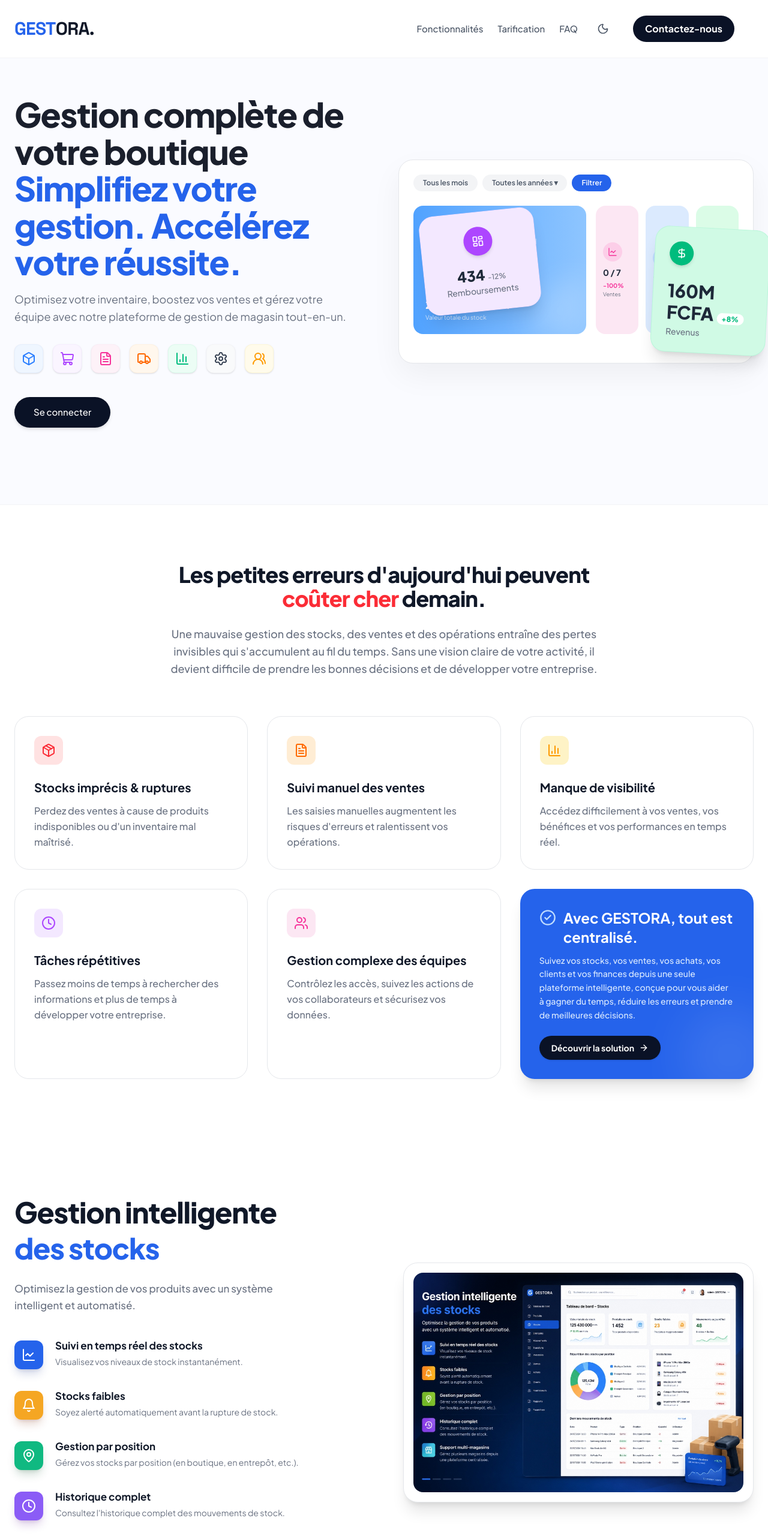
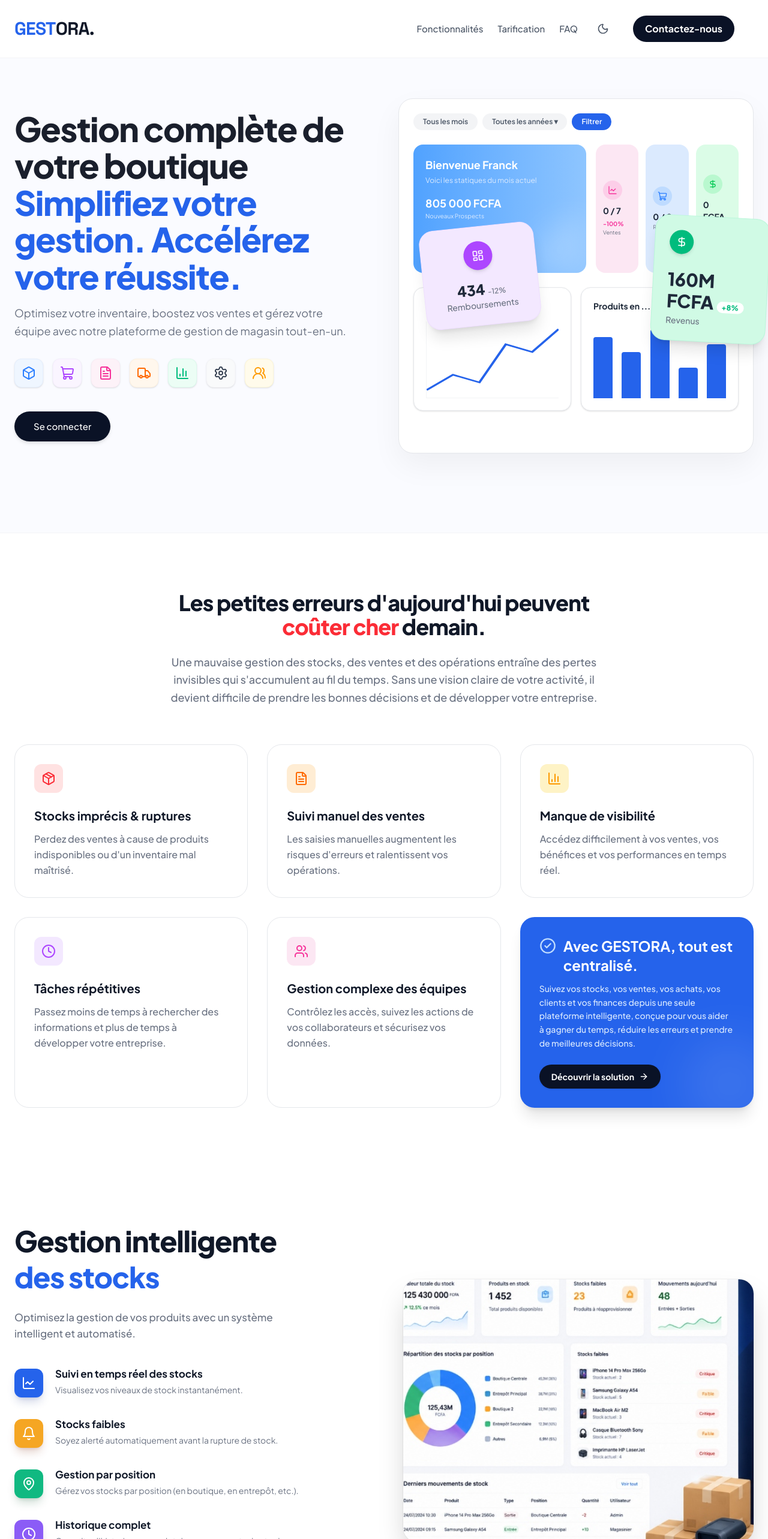
Before and after one commit to senethialy6840-beep/GESTORA, a Next.js app: page / in a window 1280 px wide. Shown: the top 2566 px of the page at 60% size. Built offline with nearby package versions, Linux system fonts and the light colour scheme.

Commit message:
Restore mock dashboard bottom row but hide on mobile

```diff
--- a/app/components/MobileMenu.tsx
+++ b/app/components/MobileMenu.tsx
@@ -3,65 +3,43 @@
 import { useState } from "react";
 import { Menu, X } from "lucide-react";
 import Link from "next/link";
-import { ThemeToggle } from "./ThemeToggle";
 
 export function MobileMenu() {
   const [isOpen, setIsOpen] = useState(false);
 
   return (
-    <div className="lg:hidden ml-4 flex items-center">
+    <div className="lg:hidden ml-4">
       <button
         onClick={() => setIsOpen(!isOpen)}
-        className="p-2 text-gray-600 dark:text-gray-300 hover:text-gray-900 dark:hover:text-white focus:outline-none"
+        className="p-2 text-gray-600 hover:text-gray-900 focus:outline-none"
         aria-label="Toggle menu"
       >
         {isOpen ? <X className="w-6 h-6" /> : <Menu className="w-6 h-6" />}
       </button>
 
       {isOpen && (
-        <div className="absolute top-full left-0 w-full bg-white dark:bg-[#0A1226] border-b border-gray-100 dark:border-slate-800 shadow-xl py-6 px-6 flex flex-col space-y-6 z-50">
-          <div className="flex justify-between items-center">
-            <span className="text-sm font-bold text-gray-500 dark:text-gray-400 uppercase tracking-wider">Menu</span>
-            <ThemeToggle />
-          </div>
-
+        <div className="absolute top-full left-0 w-full bg-white border-b border-gray-100 shadow-xl py-6 px-6 flex flex-col space-y-6 z-50">
           <Link
             href="#fonctionnalites"
             onClick={() => setIsOpen(false)}
-            className="text-lg font-bold text-gray-800 dark:text-gray-200 hover:text-[#2563EB] dark:hover:text-blue-400 transition-colors"
+            className="text-lg font-bold text-gray-800 hover:text-[#2563EB] transition-colors"
           >
             Fonctionnalités
           </Link>
-          <hr className="border-gray-100 dark:border-slate-800" />
-          <Link
-            href="#tarification"
-            onClick={() => setIsOpen(false)}
-            className="text-lg font-bold text-gray-800 dark:text-gray-200 hover:text-[#2563EB] dark:hover:text-blue-400 transition-colors"
-          >
-            Tarification
-          </Link>
-          <hr className="border-gray-100 dark:border-slate-800" />
-          <Link
-            href="#faq"
-            onClick={() => setIsOpen(false)}
-            className="text-lg font-bold text-gray-800 dark:text-gray-200 hover:text-[#2563EB] dark:hover:text-blue-400 transition-colors"
-          >
-            FAQ
-          </Link>
-          <hr className="border-gray-100 dark:border-slate-800" />
+          <hr className="border-gray-100" />
           <Link
             href="#support"
             onClick={() => setIsOpen(false)}
-            className="text-lg font-bold text-gray-800 dark:text-gray-200 hover:text-[#2563EB] dark:hover:text-blue-400 transition-colors"
+            className="text-lg font-bold text-gray-800 hover:text-[#2563EB] transition-colors"
           >
             Contactez-nous
           </Link>
           <Link
-            href="/register"
+            href="/login"
             onClick={() => setIsOpen(false)}
-            className="px-6 py-3 bg-[#2563EB] text-white rounded-full font-bold text-center hover:bg-blue-600 transition-colors shadow-md mt-4"
+            className="px-6 py-3 bg-[#0A1226] text-white rounded-full font-bold text-center hover:bg-slate-800 transition-colors shadow-md mt-4"
           >
-            Commencer
+            Se connecter
           </Link>
         </div>
       )}
--- a/app/components/PricingSection.tsx
+++ b/app/components/PricingSection.tsx
@@ -118,9 +118,9 @@
                   <p className="text-gray-500 dark:text-gray-400 text-sm font-medium h-12">{plan.description}</p>
                 </div>
 
-                <div className="mb-8 flex flex-wrap items-baseline gap-2">
+                <div className="mb-8 flex items-baseline whitespace-nowrap">
                   <span className="text-3xl font-black text-gray-900 dark:text-white tracking-tight">{plan.price}</span>
-                  {plan.period && <span className="text-base text-gray-500 dark:text-gray-400 font-medium">{plan.period}</span>}
+                  {plan.period && <span className="text-base text-gray-500 dark:text-gray-400 font-medium ml-2">{plan.period}</span>}
                 </div>
 
                 <Link
--- a/app/page.tsx
+++ b/app/page.tsx
@@ -65,11 +65,11 @@
             </div>
 
             {/* Right Content - Mockup Floating Cards */}
-            <div className="relative z-10 w-full flex items-center justify-center mt-12 lg:mt-0">
-              <div className="relative w-full max-w-[600px]">
+            <div className="relative z-10 lg:h-[600px] w-full flex items-center justify-center">
+              <div className="relative w-full max-w-[600px] aspect-square">
 
                 {/* Background Card */}
-                <div className="w-full bg-white dark:bg-[#162032] rounded-3xl shadow-[0_20px_50px_rgba(0,0,0,0.05)] border border-gray-200 dark:border-slate-700/50 p-6 overflow-hidden transition-colors duration-300">
+                <div className="absolute inset-0 bg-white dark:bg-[#162032] rounded-3xl shadow-[0_20px_50px_rgba(0,0,0,0.05)] border border-gray-200 dark:border-slate-700/50 p-6 overflow-x-auto scrollbar-hide transition-colors duration-300">
                    <div className="w-full">
 
                    {/* Top filters */}
@@ -120,6 +120,30 @@
                            <p className="text-[9px] text-gray-500 dark:text-gray-400">Revenus</p>
                         </div>
                       </div>
+                   </div>
+
+                   <div className="hidden md:flex flex-wrap gap-4">
+                     {/* Graph card */}
+                     <div className="flex-[1_1_100%] md:flex-[1_1_200px] bg-white dark:bg-[#162032] border border-gray-200 dark:border-slate-700/50 rounded-2xl p-5 shadow-sm">
+                        <h4 className="text-sm font-bold text-gray-800 dark:text-white mb-4">Graphique des ventes</h4>
+                        {/* Fake graph lines */}
+                        <div className="w-full h-32 border-b border-l border-gray-100 dark:border-slate-800/60 relative">
+                           <svg className="absolute inset-0 w-full h-full" preserveAspectRatio="none" viewBox="0 0 100 100">
+                             <polyline points="0,90 20,70 40,80 60,30 80,40 100,10" fill="none" stroke="#2563EB" strokeWidth="2" />
+                           </svg>
+                        </div>
+                     </div>
+                     {/* Bar chart card */}
+                     <div className="flex-[1_1_100%] md:flex-[1_1_200px] bg-white dark:bg-[#162032] border border-gray-200 dark:border-slate-700/50 rounded-2xl p-5 shadow-sm">
+                        <h4 className="text-sm font-bold text-gray-800 dark:text-white mb-4">Produits en ...</h4>
+                        <div className="flex items-end justify-between h-32">
+                           <div className="w-8 h-[80%] bg-[#2563EB] rounded-t-sm"></div>
+                           <div className="w-8 h-[60%] bg-[#2563EB] rounded-t-sm"></div>
+                           <div className="w-8 h-[90%] bg-[#2563EB] rounded-t-sm"></div>
+                           <div className="w-8 h-[40%] bg-[#2563EB] rounded-t-sm"></div>
+                           <div className="w-8 h-[70%] bg-[#2563EB] rounded-t-sm"></div>
+                        </div>
+                     </div>
                    </div>
 
                 </div>
@@ -309,13 +333,13 @@
               </div>
             </div>
 
-            {/* Right Image */}
-            <div className="order-1 lg:order-2">
-              <div className="bg-white dark:bg-[#162032] p-2 sm:p-4 rounded-3xl shadow-xl border border-gray-200 dark:border-slate-700/50 transform hover:-translate-y-2 transition-all duration-500">
+            {/* Right Image (CSS Cropped) */}
+            <div className="order-1 lg:order-2 h-full flex items-center">
+              <div className="relative w-full rounded-3xl overflow-hidden aspect-[4/3] shadow-2xl ring-1 ring-black/5 dark:ring-white/10">
                 <img
                   src="/images/gestion_stocks_full.jpg"
                   alt="Gestion intelligente des stocks Dashboard"
-                  className="w-full h-auto rounded-2xl"
+                  className="absolute inset-0 w-full h-full object-cover lg:max-w-[200%] lg:w-[190%] lg:object-right lg:-ml-[90%] top-0"
                 />
               </div>
             </div>
@@ -922,9 +946,9 @@
 function FaqItem({ question, answer }: { question: string, answer: string }) {
   return (
     <details className="group bg-white dark:bg-slate-800/50 border border-gray-200 dark:border-slate-700 rounded-2xl open:shadow-md transition-all">
-      <summary className="flex items-center justify-between gap-4 cursor-pointer p-6 font-bold text-gray-900 dark:text-white">
-        <span className="flex-1 text-left">{question}</span>
-        <ChevronDown className="w-5 h-5 shrink-0 text-gray-400 group-open:rotate-180 transition-transform" />
+      <summary className="flex items-center justify-between cursor-pointer p-6 font-bold text-gray-900 dark:text-white">
+        {question}
+        <ChevronDown className="w-5 h-5 text-gray-400 group-open:rotate-180 transition-transform" />
       </summary>
       <div className="px-6 pb-6 text-gray-500 dark:text-gray-400 font-medium leading-relaxed">
         {answer}
```
